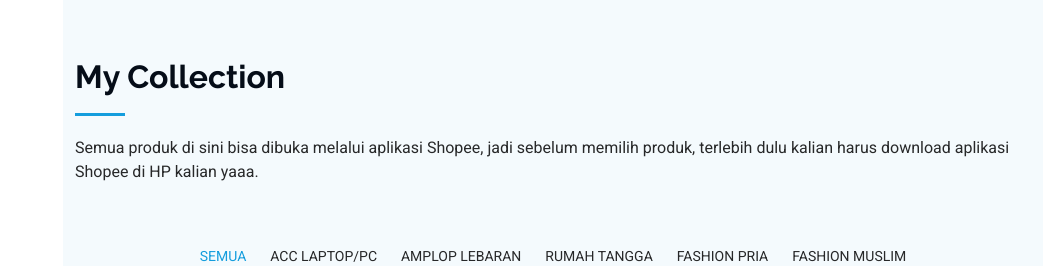
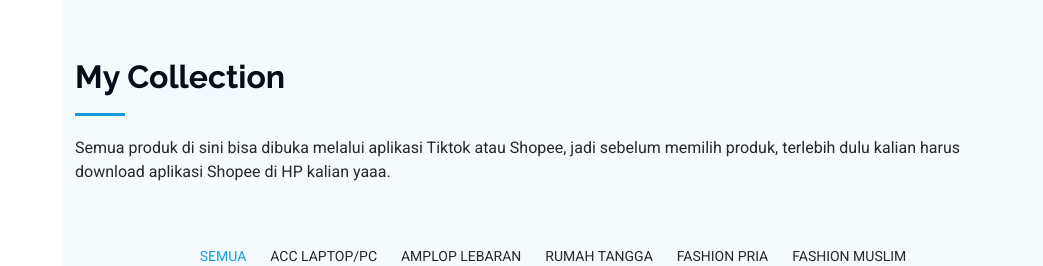
Before and after one commit to cahya-qtp/cahya-qtp.github.io, a plain HTML site: page index.html in a window 1280 px wide. Shown: the part 802-1068 px from the top of the page, without its empty margins (237-1280 px from the left). Drawn offline with Linux system fonts and the light colour scheme.

Commit message:
Update index.html

```diff
--- a/index.html
+++ b/index.html
@@ -94,7 +94,7 @@
       <!-- Section Title -->
       <div class="container section-title" data-aos="fade-up">
         <h2>My Collection</h2>
-        <p>Semua produk di sini bisa dibuka melalui aplikasi Shopee, jadi sebelum memilih produk, terlebih dulu kalian harus download aplikasi Shopee di HP kalian yaaa.</p>
+        <p>Semua produk di sini bisa dibuka melalui aplikasi Tiktok atau Shopee, jadi sebelum memilih produk, terlebih dulu kalian harus download aplikasi Shopee di HP kalian yaaa.</p>
       </div><!-- End Section Title -->
 
       <div class="container">
```
